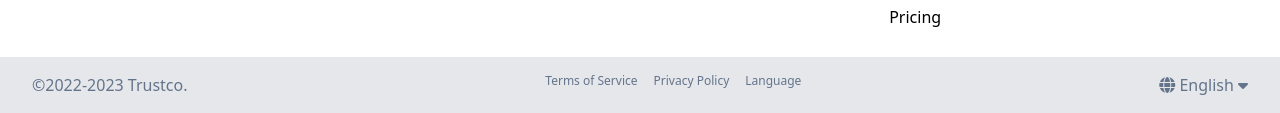
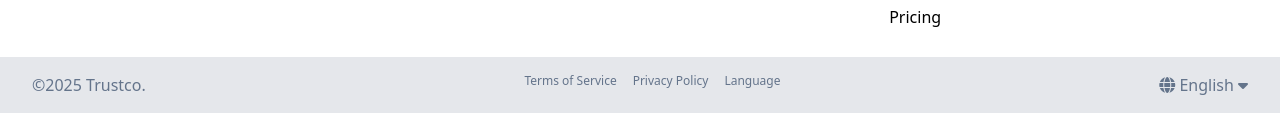
Before and after one commit to Macbeth004/TrustCo, a website: page index.html in a window 1280 px wide. Shown: the part 2636-2749 px from the top of the page. Drawn offline with Linux system fonts and the light colour scheme.

Commit message:
Update index.html

```diff
--- a/index.html
+++ b/index.html
@@ -203,7 +203,7 @@
     </div>
     <div class="w-full flex flex-wrap items-start justify-between bg-gray-200 text-slate-500 px-8 py-4 mt-4 gap-6">
         <div class="order-3 lg:order-none w-full lg:w-fit text-center">
-            ©2022-2023 Trustco.
+            ©2025 Trustco.
         </div>
         <div class="text-xs flex gap-x-4 mx-auto lg:w-fit">
             <p>Terms of Service</p>
```
